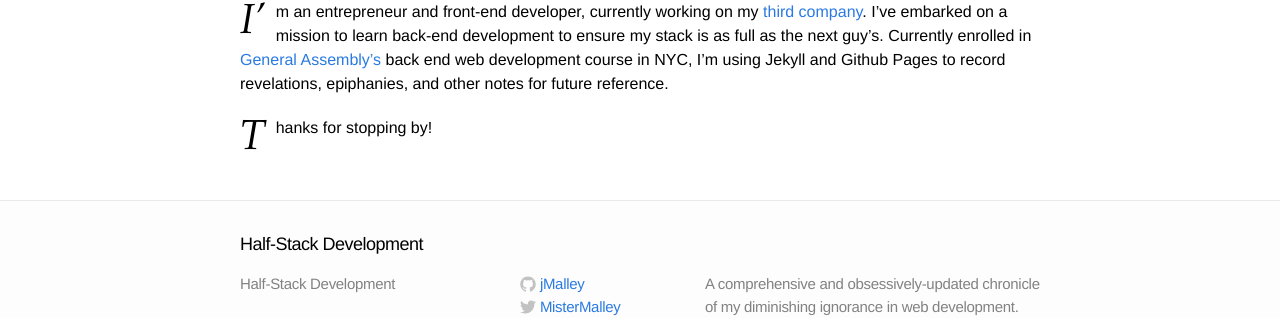
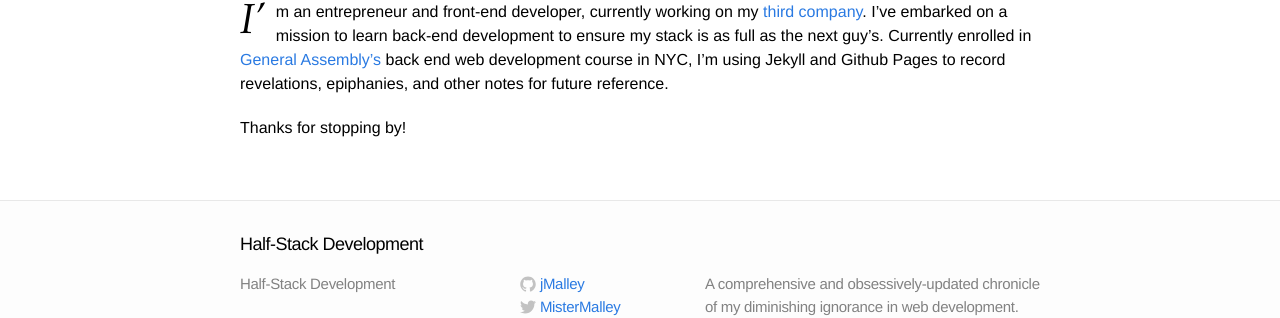
Before and after one commit to jmalley/jmalley.github.io, a Jekyll site: the page built from about.md, in a window 1280 px wide. Shown: the part 174-492 px from the top of the page. Built offline with Jekyll 4.4.1, drawn with Linux system fonts in a browser that asks for light colours.

Commit message:
Build site at 2014-05-22 18:12:33 UTC

```diff
--- a/css/main.css
+++ b/css/main.css
@@ -40,7 +40,7 @@ article.excerpt{
   margin-top: 15px;
 }
 
-article.post-content p:first-letter {
+article.post-content p:first-child:first-letter {
     text-transform: uppercase;
     font-size: 42px;
     font-style: italic;
--- a/published_site/css/main.css
+++ b/published_site/css/main.css
@@ -40,7 +40,7 @@ article.excerpt{
   margin-top: 15px;
 }
 
-article.post-content p:first-letter {
+article.post-content p:first-child:first-letter {
     text-transform: uppercase;
     font-size: 42px;
     font-style: italic;
```
